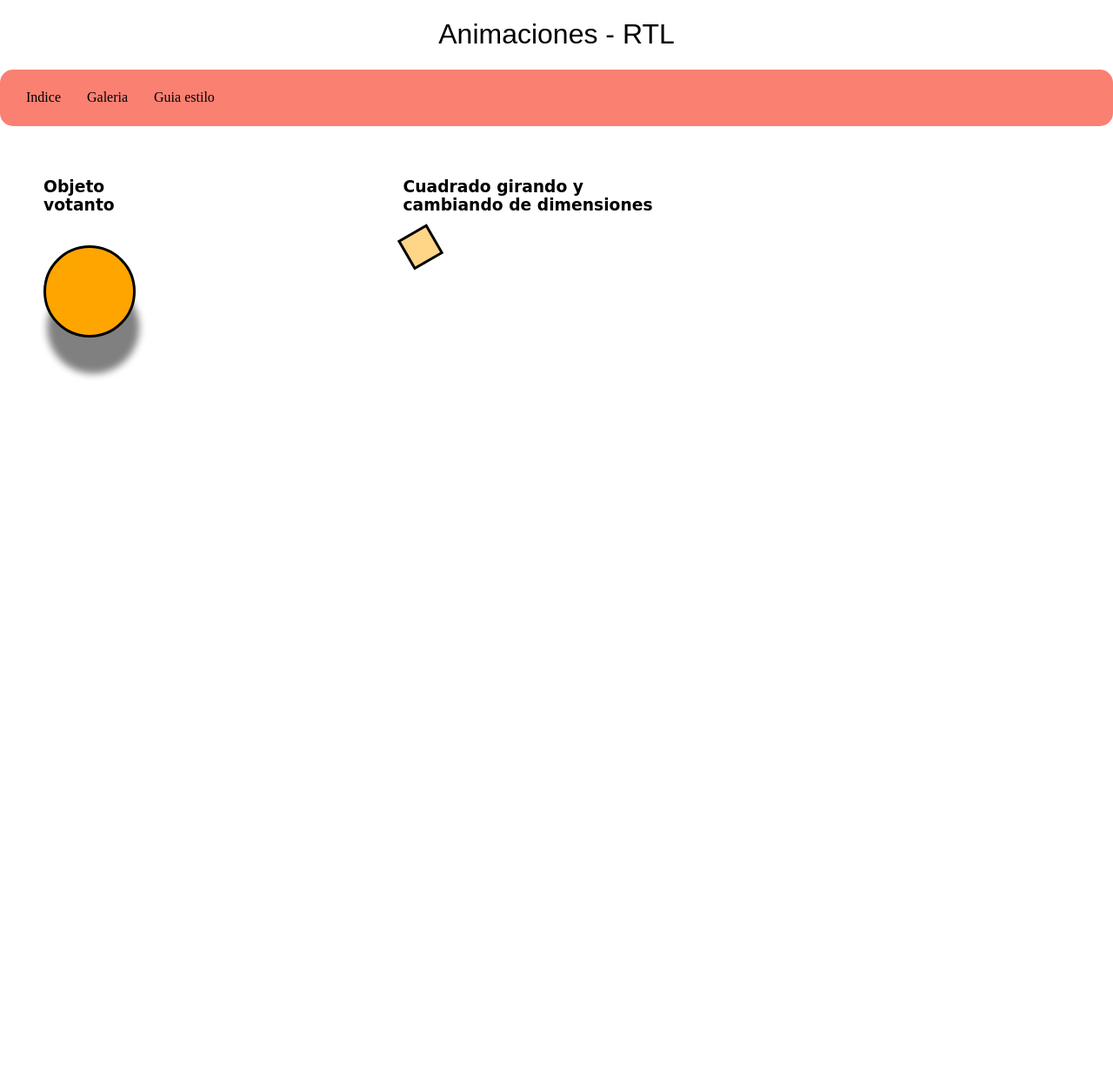
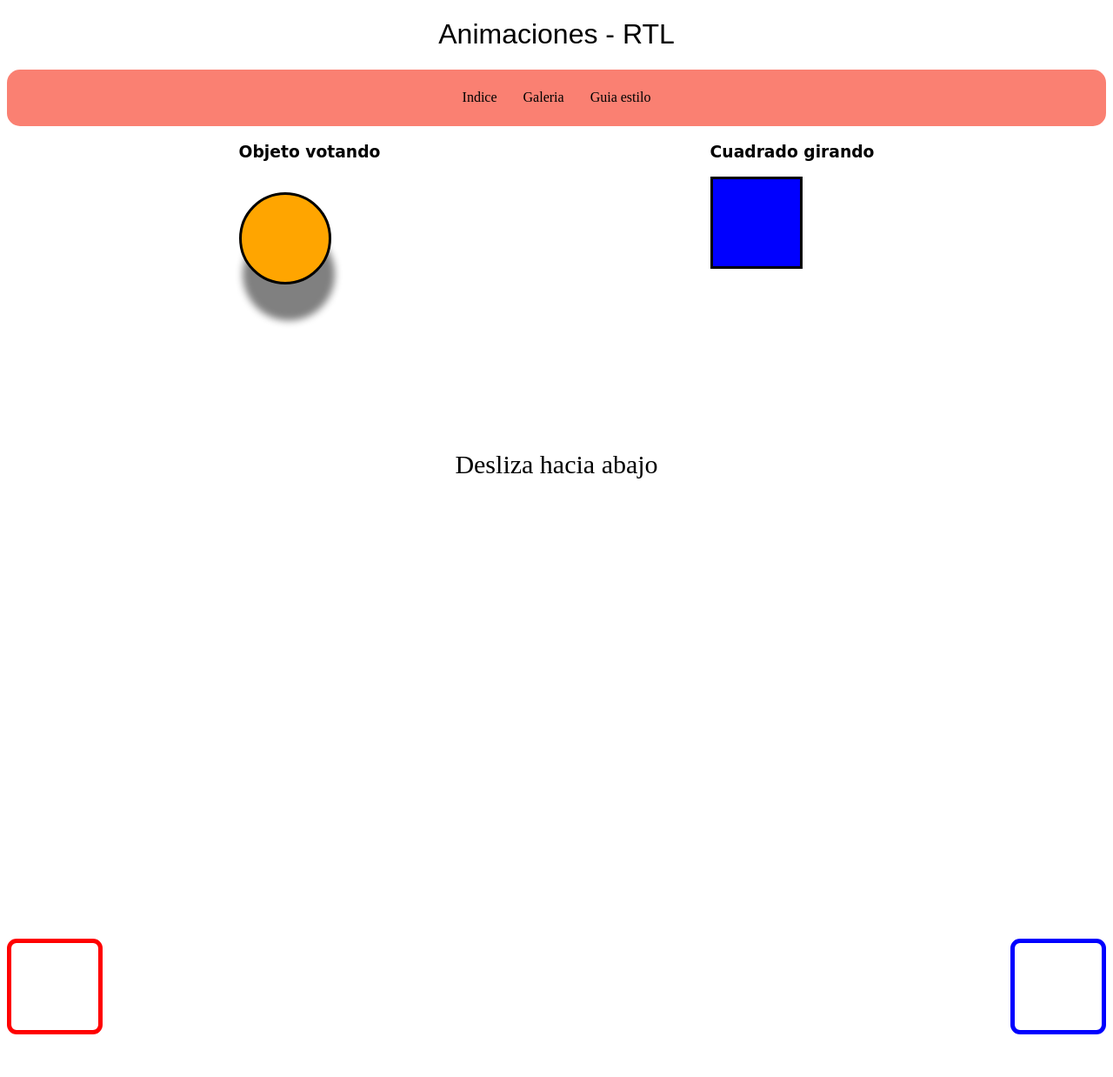
Before and after one commit to rtrollano/DAM1M04-Exercici005, a plain HTML site: page galeria.html in a window 1280 px wide. Shown: the top 1238 px of the page at 87% size. Before the commit the page ends 800 px from the top, so only its background shows below. Drawn offline with nearby package versions, Linux system fonts and the light colour scheme; a web font is replaced by a local one.

Commit message:
Finalizacion de galeria
Terminamos la pantalla de galeria.

```diff
--- a/estils.css
+++ b/estils.css
@@ -5,6 +5,11 @@
   text-align: center;
 }
 
+.autocenter {
+  max-width: 1264px;
+  margin: auto;
+  text-align: center;
+}
 
 .material-symbols-outlined {
   font-variation-settings:
@@ -29,9 +34,9 @@ h3 {
   height: 65px;
   display: flex;
   align-items: center;
-  justify-content: space-between;
-  gap: 16px;
-  padding: 0 20px;
+  justify-content: center;
+  gap: 60%;
+  padding: 0 10px;
   backdrop-filter: blur(10px) saturate(40%);
   background-color: salmon;
   border-radius: 15px;
@@ -78,9 +83,10 @@ h2 {
 .tars {
   display: flex;
   flex-direction:row;
-    gap: 5%;
-    margin: 5%
-
+  margin: 5%;
+  gap: 30%;
+  display: flex;
+  justify-content: center;
 }
 
 .tar1 {
@@ -134,7 +140,6 @@ h2 {
   width: 35%;
   height: 35%;
   transition: transform 2s ease-in-out 0.4s;
-
 }
 
 .foto:hover {
@@ -146,9 +151,10 @@ h2 {
 
 /*Galeria*/
 .espacio {
+  gap: 30%;
   display: flex;
-    gap: 25%;
-        margin: 40px 0px 10px 50px;
+  justify-content: center;
+
 
 }
 .forma {
@@ -165,10 +171,12 @@ h2 {
   width: 100px;
   height: 100px;
   border-radius: 0%;
-  animation: girar 3s linear infinite ;
   border: 3px solid black;
+  animation: girar 5s ease-out infinite ;
+  left: 0;
 
 }
+
 /*Declaración funciones*/
 @keyframes bote {
   0% {
@@ -219,57 +227,99 @@ h2 {
 .cuad1 {
   width: 100px;
   height: 100px;
-  border-radius: 0%;
-  animation: girar 3s linear infinite ;
-  border: 3px solid black;
+  border-radius: 10%;
+  border: 5px solid red;
+  position: absolute;
+  top: 0;
+  left: 0;
 
 }
-@keyframes derecha {
+.cuad2 {
+  width: 100px;
+  height: 100px;
+  border-radius: 10%;
+  border: 5px solid blue;
+  position: absolute;
+  top: 0;
+  right: 0;
+
+}
+.stage {
+  min-height: 150vh;
+  padding: 40vh 0;
+  position: relative;
+}
+.creascroll {
+  align-items: center;
+  display: flex;
+  font-size: 30px;
+  height: 450px;
+  justify-content: center;
+}
+
+.row {
+  align-items: center;
+  display: flex;
+  flex-direction: column;
+  gap: 1rem;
+  justify-content: center;
+  min-height: 40vh;
+  position: relative;
+}
+/* Animacions amb keyframes */
+@keyframes aderecha {
   from {
     transform: translateX(0) rotate(0deg);
   }
   to {
-    transform: translateX(calc(min(90vw, 800px) - var(--box))) rotate(360deg);
+    transform: translateX(calc(min(90vw, 900px))) rotate(360deg);
   }
 }
 
-@keyframes izquierda {
+@keyframes aizquierda {
   from {
     transform: translateX(0) rotate(0deg);
   }
   to {
-    transform: translateX(calc(-1 * (min(90vw, 800px) - var(--box)))) rotate(-360deg);
+    transform: translateX(calc(-1 * (min(90vw, 900px) ))) rotate(-360deg);
   }
 }
-/* SCROLL-DRIVEN ANIMATIONS (Safari 26+, Chrome 115+) */
+
 @supports (animation-timeline: view()) {
   .cuad1 {
-    animation: derecha linear both;
+    animation: aderecha linear both;
     animation-timeline: view();
     animation-range: entry 0% cover 100%;
   }
 
   .cuad2 {
-    animation: izquierda linear both;
+    animation: aizquierda linear both;
     animation-timeline: view();
     animation-range: entry 0% cover 100%;
   }
 
+
 /*Guia estilos*/
 
+
+
+
+
 /*Adaptaciones*/
-@media (min-width: 768px) {
+
+@media (max-width: 768px) {
  body {
-    margin: 0%;
-  }
-  .topnav {
+    margin: 5%;
     max-width: 1264px;
-    margin: auto;
     text-align: center;
   }
 }
 
-@media (max-width: 768px) {
+
+@media (min-width: 768px) {
   body {
-    margin: 2%;
+    margin: auto;
+    max-width: 1264px;
+    text-align: center;
   }
+}
--- a/galeria.html
+++ b/galeria.html
@@ -11,21 +11,9 @@
     <link rel="stylesheet" href="https://fonts.googleapis.com/css2?family=Material+Symbols+Outlined:opsz,wght,FILL,GRAD@24,400,0,0" />
 </head>
 <body>
-<!--
-Pàgina 2 — “Animacions” (galeria.html)
-Objectiu: practicar @keyframes i variacions (direcció, delay, iteracions).
 
-Contingut mínim:
-
-Loader pur CSS (rotació, pulse o bounce).
-Peça animada principal: un bloc que combini transform + opacity + canvis de color en una seqüència de fotogrames (ex. bounceAndSpin).
-Scroll-reveal: 2–3 blocs que apareguin amb desplaçament fent servir animation-timeline: view() i animation-range.
-Fallback obligatori: @supports not (animation-timeline: view()) → aplica una animació o estat alternatiu.
-Control de repeticions: almenys una animació amb alternate i una amb infinite.
-
--->
 <h1 class="hero">Animaciones - RTL</h1>
-<nav class="topnav">
+<nav class="topnav autocenter">
         <div class="menu">
             <a href="index.html" class="colormenu">Indice</a>
             <a href="galeria.html" class="colormenu">Galeria</a>
@@ -33,16 +21,28 @@ Control de repeticions: almenys una animació amb alternate i una amb infinite.
         </div>
 </nav>
 <div>
-    <section class="espacio">
+    <div class="espacio">
         <div>
-            <h3>Objeto<br>votanto</h3>
+            <h3>Objeto votando</h3>
             <div class="forma transform"></div>
         </div>
         <div>
-            <h3>Cuadrado girando y <br>cambiando de dimensiones</h3>
+            <h3>Cuadrado girando</h3>
             <div class="cuadro"></div>
         </div>
-    </section>
+    </div>
+</div>
+<div class="creascroll">
+  Desliza hacia abajo
+</div>
+<div class="stage">
+  <div class="row">
+    <div class="track">
+      <div class="cuad1"></div>
+      <div class="cuad2"></div>
+    </div>
+
+  </div>
 </div>
 
 </body>
```
Also changed, not shown: index.html (+3 -2 lines). Lines whose indentation alone changed are shown as unchanged.
